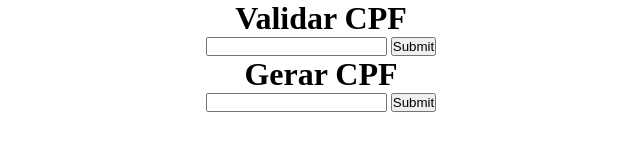
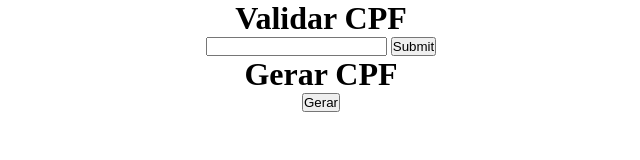
Before and after one commit to RenatoWw/Gen-and-val-cpf, a plain HTML site: page index.html in a window 1280 px wide. Shown: the whole page, without its empty margins (319-959 px from the left). Drawn offline with Linux system fonts and the light colour scheme.

Commit message:
html structure adjusted

```diff
--- a/index.html
+++ b/index.html
@@ -10,14 +10,13 @@
 <body>
     <center>
         <h1>Validar CPF</h1>
-        <form>
+        <form onsubmit="alert(val())">
             <input id="validar" type="text" name="cpf-validar" />
             <input type="submit" name="enviar" />
         </form>
         <h1>Gerar CPF</h1>
         <form>
-            <input id="gerar" type="text" name="cpf-gerar" />
-            <input type="submit" name="enviar" />
+            <input type="submit" value="Gerar" onclick="alert(gen())" />
         </form>
     </center>
     <script src="js/main.js"></script>
```
